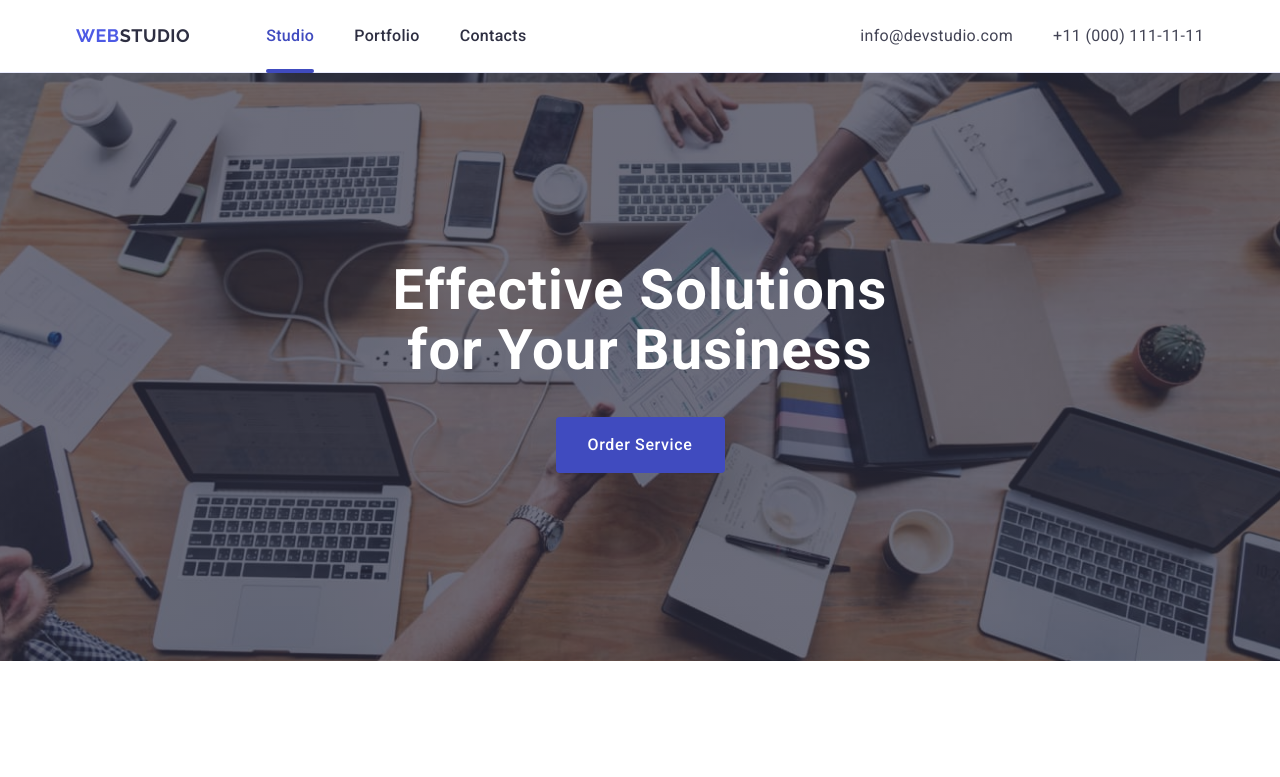
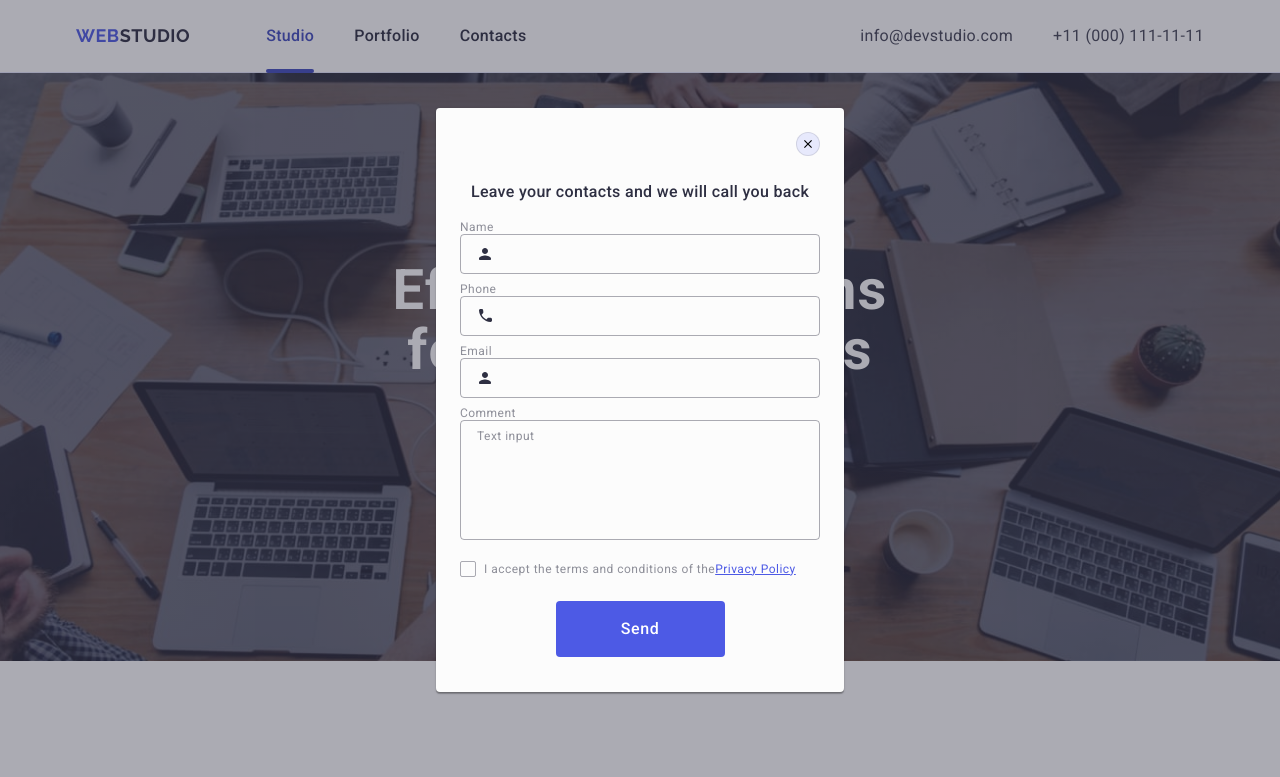
Before and after one commit to EugeneLevkovych/goit-markup-hw-06, a plain HTML site: page index.html in a window 1280 px wide. Both pictures are taken after a click on the button "Order Service". Shown: the top 777 px of the page. Drawn offline with nearby package versions, Linux system fonts and the light colour scheme.

Commit message:
add modal js

```diff
--- a/index.html
+++ b/index.html
@@ -133,7 +133,9 @@
       <section class="hero-section">
         <div class="container">
           <h1 class="hero-title">Effective Solutions for Your Business</h1>
-          <button class="order-button" type="button">Order Service</button>
+          <button class="order-button" type="button" data-modal-open>
+            Order Service
+          </button>
         </div>
       </section>
       <!-- ============= Section-2(Features)============= -->
@@ -699,9 +701,9 @@
       </div>
     </footer>
     <!-- ============= MODAL =============  -->
-    <div class="backdrop">
+    <div class="backdrop" data-modal>
       <div class="modal">
-        <button class="close-button" type="button">
+        <button class="close-button" type="button" data-modal-close>
           <svg class="close-svg" width="8" height="8">
             <use href="./images/icons.svg#icon-close"></use>
           </svg>
@@ -780,5 +782,6 @@
         </form>
       </div>
     </div>
+    <script src="./js/modal.js"></script>
   </body>
 </html>
--- /dev/null
+++ b/js/modal.js
@@ -0,0 +1,18 @@
+(() => {
+  const refs = {
+    // Додати атрибут data-modal-open на кнопку відкриття
+    openModalBtn: document.querySelector('[data-modal-open]'),
+    // Додати атрибут data-modal-close на кнопку закриття
+    closeModalBtn: document.querySelector('[data-modal-close]'),
+    // Додати атрибут data-modal на бекдроп модалки
+    modal: document.querySelector('[data-modal]'),
+  };
+
+  refs.openModalBtn.addEventListener('click', toggleModal);
+  refs.closeModalBtn.addEventListener('click', toggleModal);
+
+  function toggleModal() {
+    // is-open це клас який буде додаватися/забиратися на бекдроп при натисканні на кнопки
+    refs.modal.classList.toggle('is-open');
+  }
+})();
```
